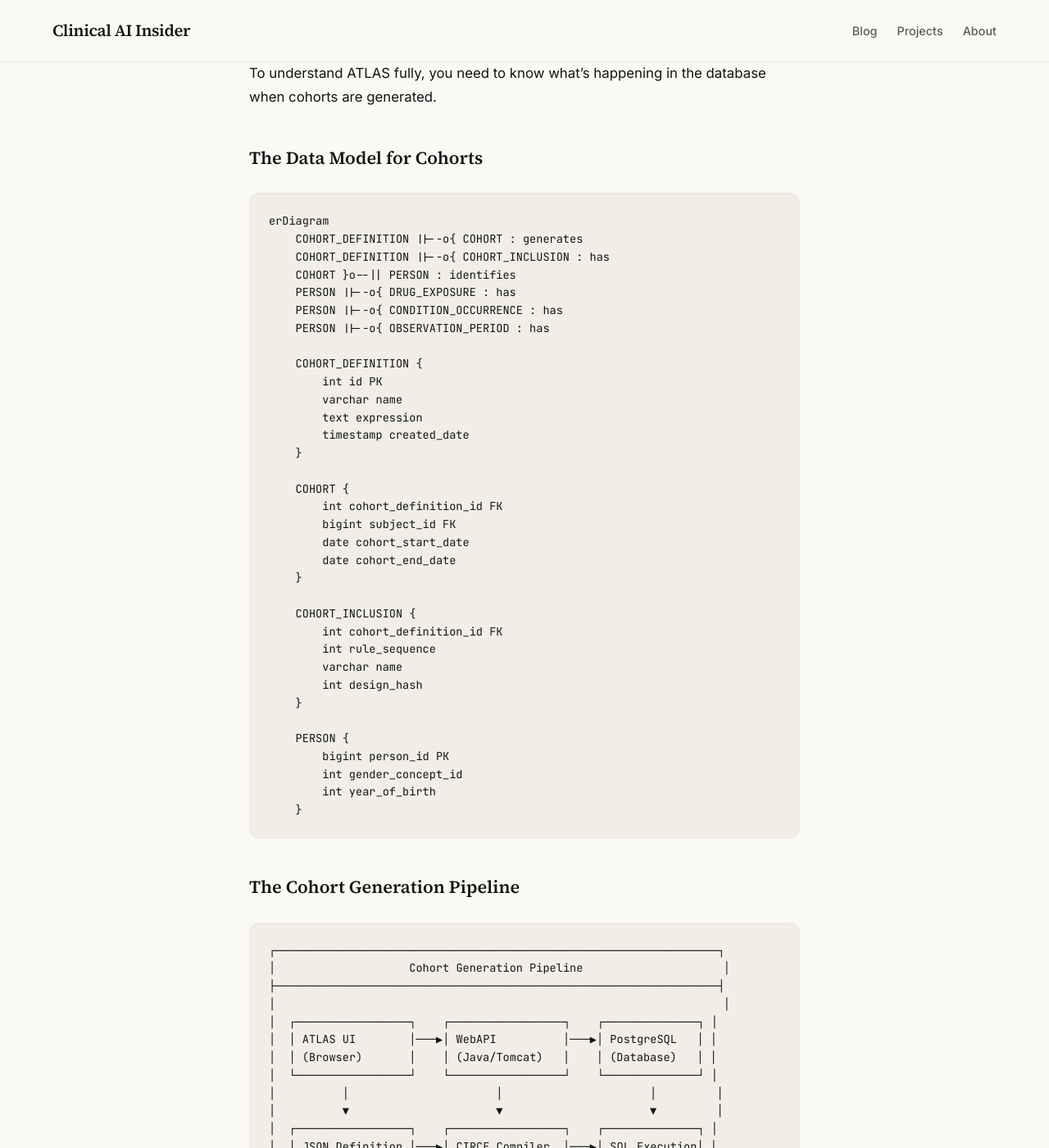
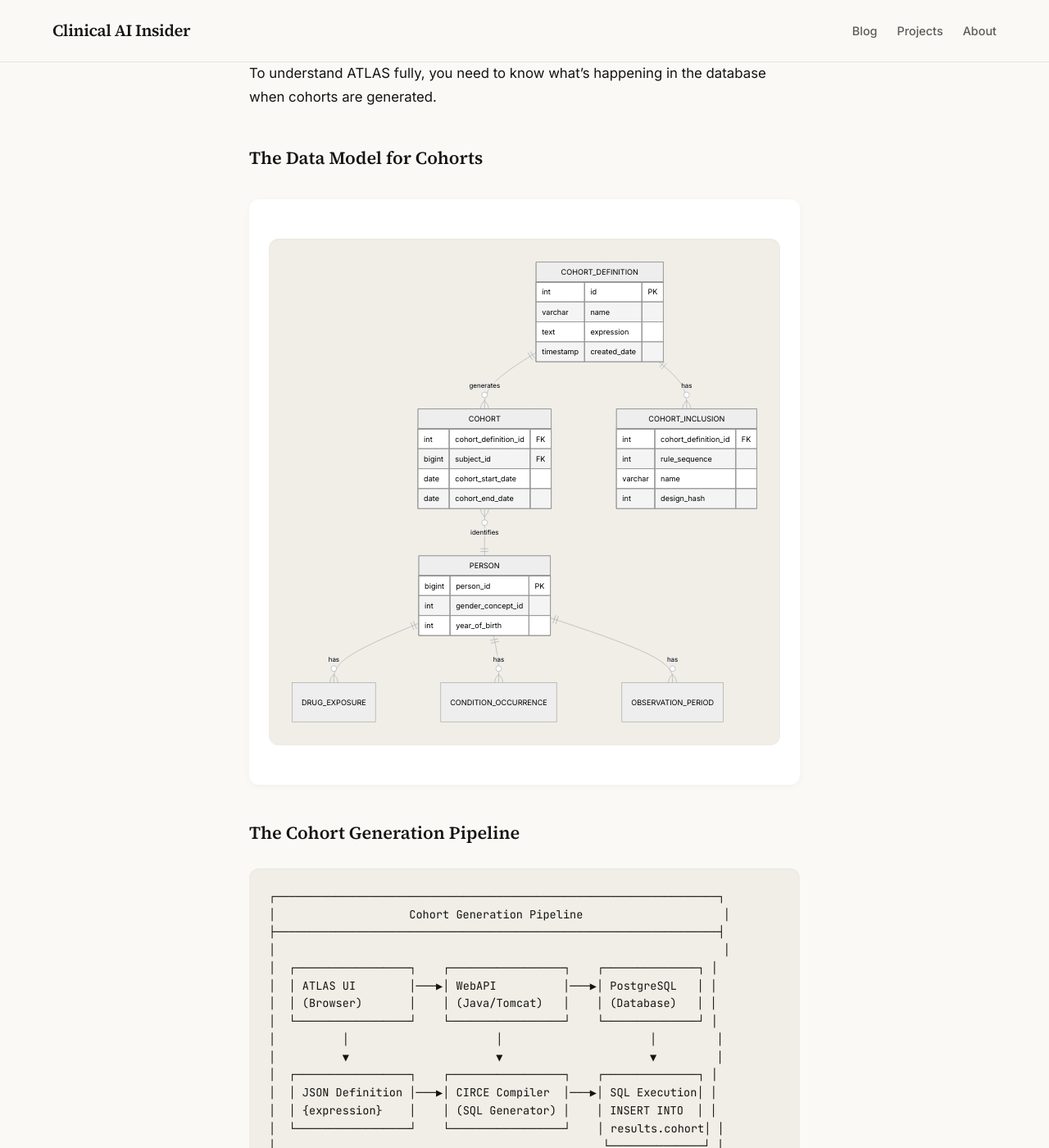
Before and after one commit to clinicalaiinsider/clinicalaiinsider.github.io, a Jekyll site: the page built from _posts/2025-12-28-mastering-atlas-cohort-definitions.md, in a window 1280 px wide and 1400 px high, scrolled down 11664 px. Shown: the whole window at 82% size. Built offline with Jekyll 4.4.1, drawn with Linux system fonts in a browser that asks for light colours.

Commit message:
Fix Mermaid ERD diagram rendering
Convert mermaid code fence to HTML pre tag format
required by Jekyll for proper Mermaid.js rendering

🤖 Generated with [Claude Code](https://claude.com/claude-code)

Co-Authored-By: Claude Opus 4.5 <noreply@anthropic.com>

````diff
--- a/_posts/2025-12-28-mastering-atlas-cohort-definitions.md
+++ b/_posts/2025-12-28-mastering-atlas-cohort-definitions.md
@@ -229,7 +229,8 @@ To understand ATLAS fully, you need to know what's happening in the database whe
 
 ### The Data Model for Cohorts
 
-```mermaid
+<div class="diagram-container">
+<pre class="mermaid">
 erDiagram
     COHORT_DEFINITION ||--o{ COHORT : generates
     COHORT_DEFINITION ||--o{ COHORT_INCLUSION : has
@@ -264,7 +265,8 @@ erDiagram
         int gender_concept_id
         int year_of_birth
     }
-```
+</pre>
+</div>
 
 ### The Cohort Generation Pipeline
 
````
